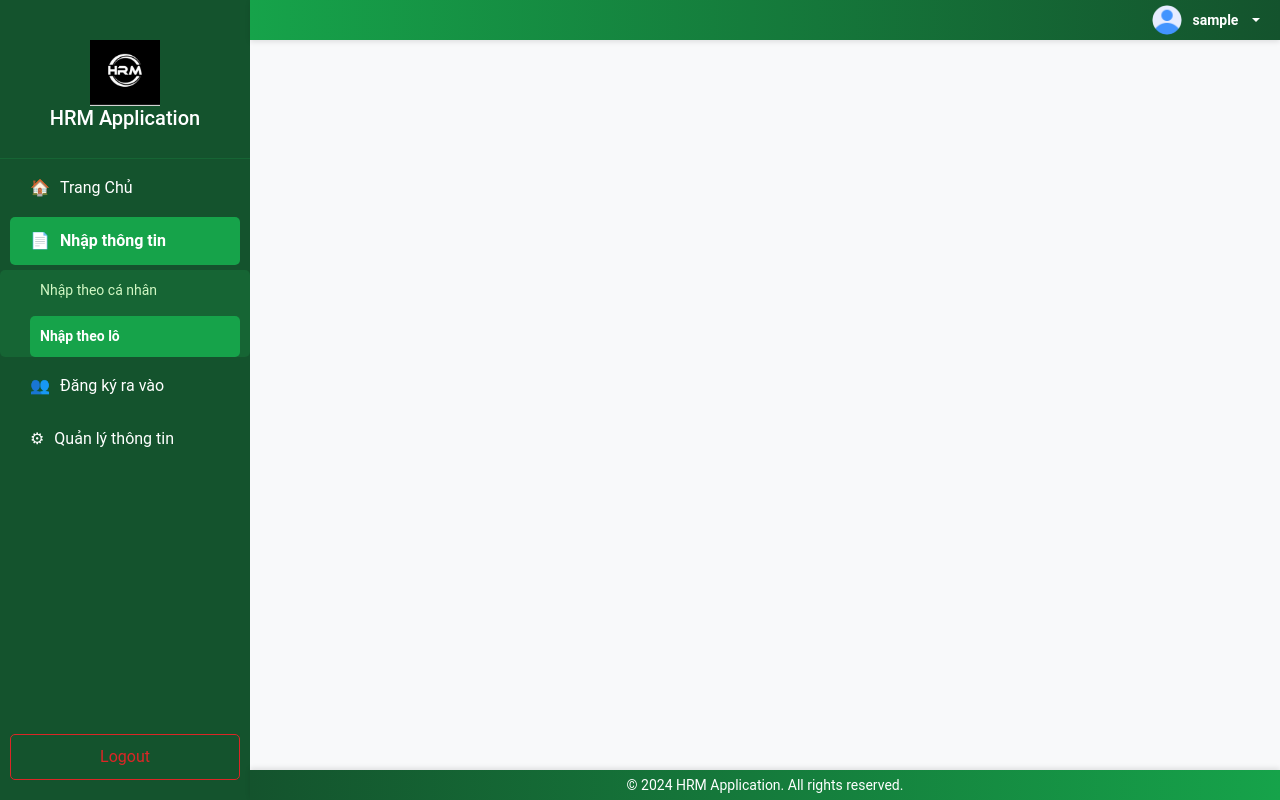
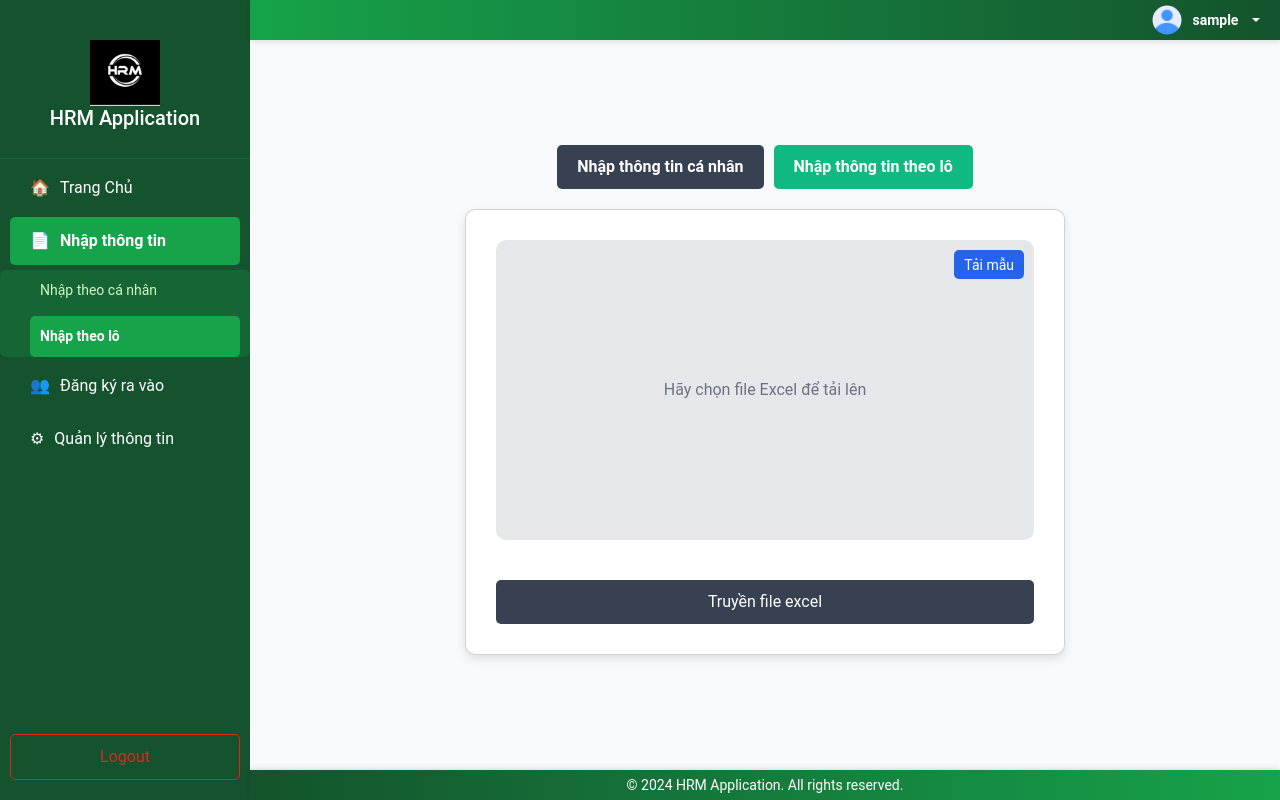
Before and after one commit to hanatools/shield-check, a Flask app: page /batch_input in a window 1280 px wide. Run offline with Flask 3, Linux system fonts and the light colour scheme; the visitor is signed in with stand-in values (Sample User, id 1); some libraries are stand-ins or nearby versions.

Commit message:
implement batch_input template

```diff
--- /dev/null
+++ b/application/static/css/custom/batch_input.css
@@ -0,0 +1,110 @@
+/* Center Content */
+.content {
+    padding: 20px;
+    background-color: #f8f9fa; /* Light gray background */
+    min-height: 100vh; /* Full-page height */
+    display: flex;
+    flex-direction: column;
+    justify-content: center;
+    align-items: center;
+}
+
+/* Button Group */
+.button-group {
+    margin-bottom: 20px;
+    display: flex;
+    justify-content: center;
+    gap: 10px;
+}
+
+.button-group .btn {
+    border: none;
+    padding: 10px 20px;
+    border-radius: 5px;
+    font-size: 16px;
+    font-weight: bold;
+    cursor: pointer;
+}
+
+.btn-active {
+    background-color: #10b981; /* Green */
+    color: white;
+}
+
+.btn-inactive {
+    background-color: #374151; /* Dark gray */
+    color: white;
+}
+
+.btn-inactive:hover {
+    background-color: #111827; /* Darker gray on hover */
+}
+
+/* Card Section */
+.card {
+    background-color: white;
+    border-radius: 10px;
+    box-shadow: 0 4px 10px rgba(0, 0, 0, 0.1);
+    padding: 30px;
+    text-align: center;
+    width: 100%;
+    max-width: 600px; /* Set max-width for responsiveness */
+    position: relative;
+}
+
+/* Placeholder Box */
+.placeholder-box {
+    background-color: #e5e7eb; /* Light gray placeholder background */
+    border-radius: 10px;
+    width: 100%;
+    height: 300px; /* Fixed height */
+    display: flex;
+    justify-content: center;
+    align-items: center;
+    font-size: 16px;
+    color: #6b7280; /* Neutral gray text */
+    margin-bottom: 20px;
+    position: relative;
+}
+
+/* Template Download Button */
+.template-btn {
+    position: absolute;
+    top: 10px; /* Align with placeholder padding */
+    right: 10px;
+    background-color: #2563eb; /* Blue background */
+    color: white; /* White text */
+    border: none;
+    border-radius: 5px;
+    padding: 5px 10px;
+    font-size: 14px;
+    cursor: pointer;
+    transition: all 0.3s ease;
+    height: 1.8rem;
+}
+
+.template-btn:hover {
+    background-color: #1d4ed8; /* Darker blue on hover */
+}
+
+.template-btn:focus {
+    outline: none;
+    box-shadow: 0 0 5px rgba(37, 99, 235, 0.5); /* Subtle blue glow */
+}
+
+/* Excel Upload Button */
+.upload-btn {
+    background-color: #374151; /* Dark gray */
+    color: white;
+    border: none;
+    border-radius: 5px;
+    padding: 10px 20px;
+    font-size: 16px;
+    cursor: pointer;
+    margin-top: 20px;
+    transition: all 0.3s ease;
+}
+
+.upload-btn:hover {
+    background-color: #111827; /* Darker gray on hover */
+}
--- a/application/templates/batch_input.html
+++ b/application/templates/batch_input.html
@@ -1,7 +1,7 @@
 {% extends "member_base.html" %}
 
 {% block stylecss %}
-<link rel="stylesheet" href="{{ url_for('static', filename='css/custom/input_personal.css') }}">
+<link rel="stylesheet" href="{{ url_for('static', filename='css/custom/batch_input.css') }}">
 {% endblock %}
 
 {% block title %}
@@ -10,11 +10,28 @@
 
 {% block content %}
 <div class="content">
+    <!-- Button Group -->
+    <div class="button-group">
+        <button class="btn btn-inactive" onclick="window.location.href='{{ url_for('core.input_personal') }}'">
+            Nhập thông tin cá nhân
+        </button>
+        <button class="btn btn-active">
+            Nhập thông tin theo lô
+        </button>
+    </div>
 
+    <!-- Card Section -->
+    <div class="card">
+        <div class="placeholder-box">
+            Hãy chọn file Excel để tải lên
+            <button class="template-btn ">Tải mẫu</button>
+        </div>
+        <button class="upload-btn">Truyền file excel</button>
+    </div>
 </div>
 {% endblock %}
 
 
 {% block stylejs %}
-<script src="{{ url_for('static', filename='js/custom/input_personal.js') }}"></script>
+<script src="{{ url_for('static', filename='js/custom/batch_input.js') }}"></script>
 {% endblock %}
```
Also changed, not shown: application/static/js/custom/batch_input.js (added).
